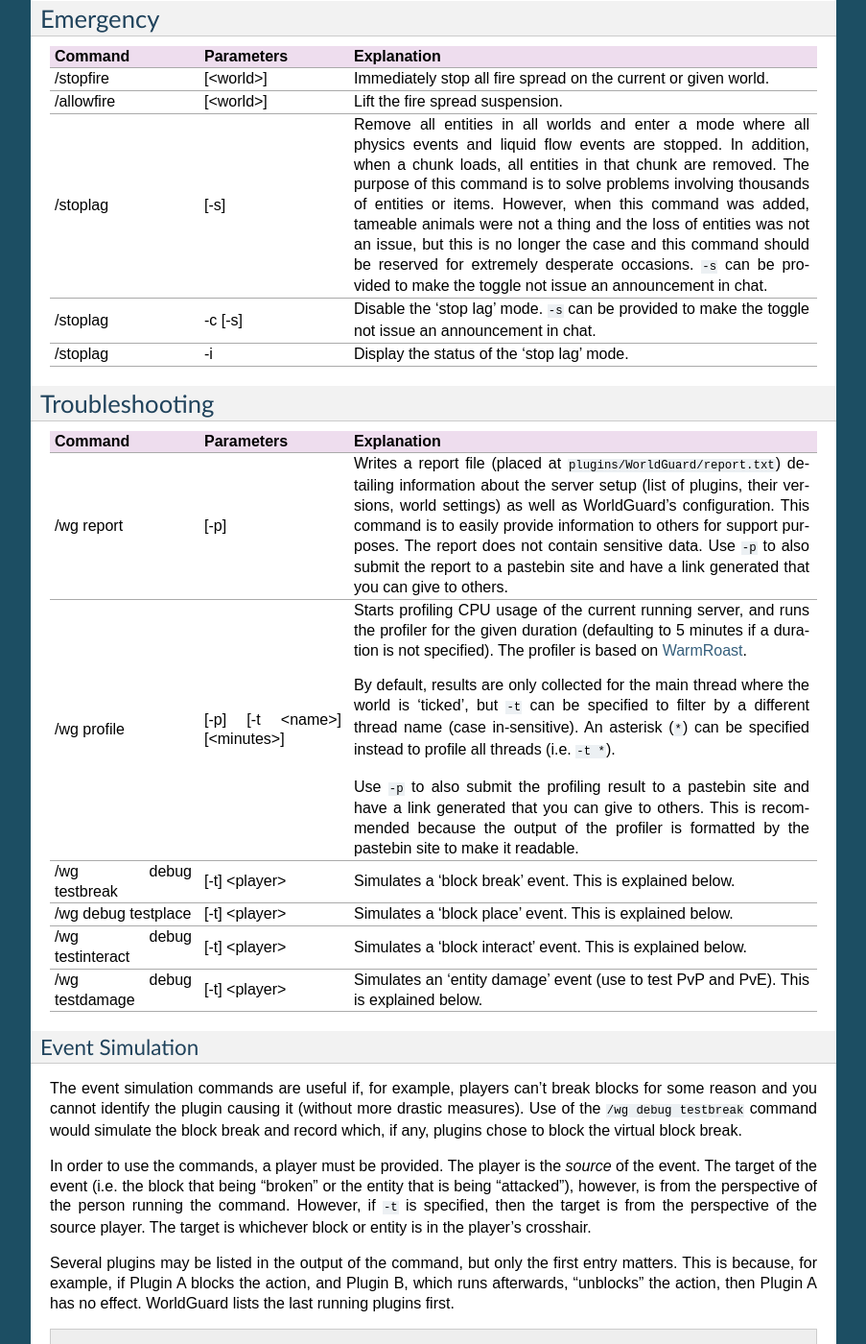
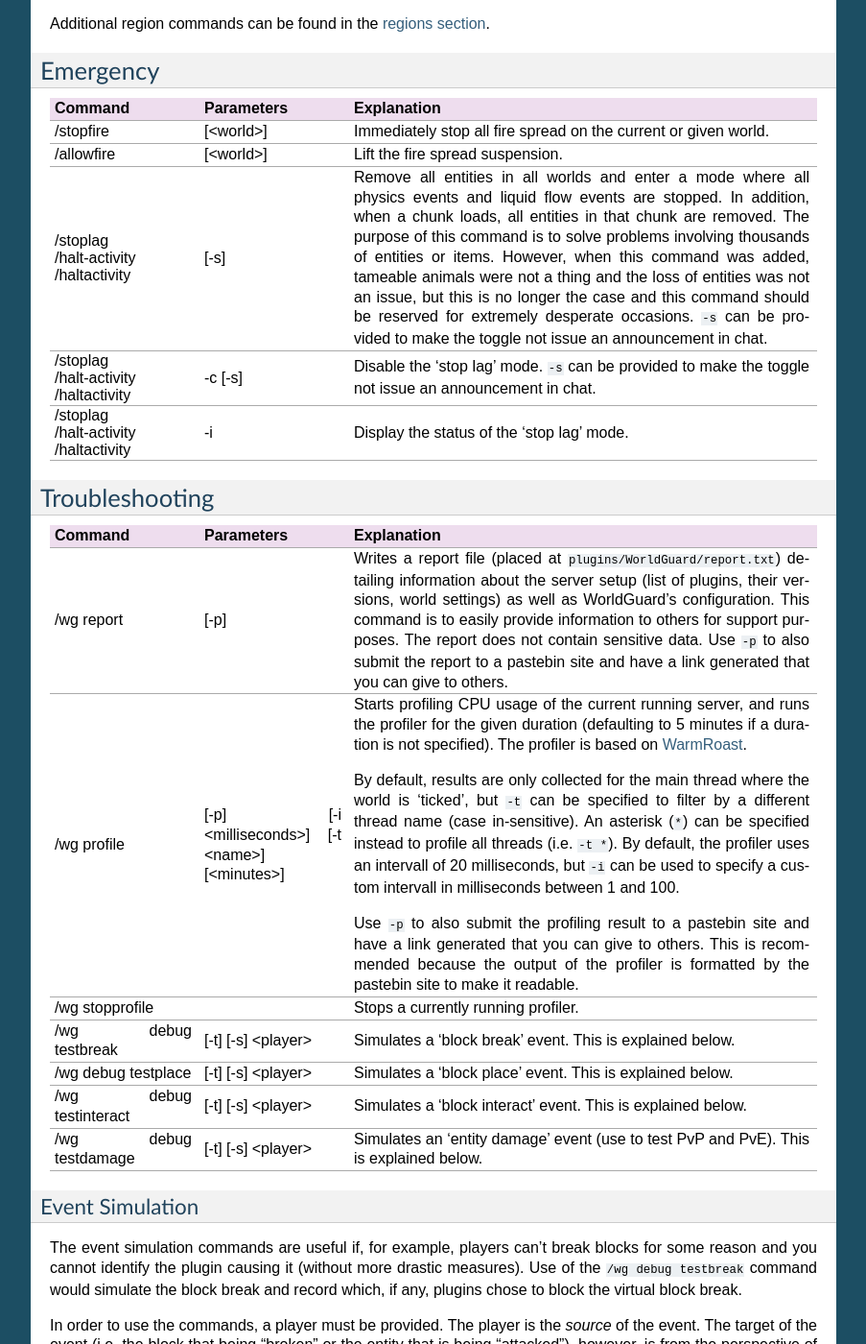
Before and after one commit to aurorasmiles/WorldGuardDocs, a Sphinx documentation site: the page built from source/commands.rst, in a window 1280 px wide and 1400 px high, scrolled down 1336 px. Shown: the whole window at 96% size, without its empty margins (198-1101 px from the left). Built offline with Sphinx 7.4.7, drawn with Linux system fonts in a browser that asks for light colours; some of the changed text lies outside the part shown.

Commit message:
Adds undocumented commands, aliases and flags
I've opted to display aliases slightly differently on the commands
page. I did not document the -n flag, as I assume that it will
be removed soon (as already happened with rg define).

```diff
--- a/source/commands.rst
+++ b/source/commands.rst
@@ -10,7 +10,7 @@
 * Troubleshooting
 * WorldGuard-related (version information, reloading configuration)
 
-See the :doc:`permissions page <permissions>` for the necessary permission nodes.
+See the :doc:`permissions page <permissions>` for the necessary permission nodes. Some commands come with built-in aliases, those are listed in the same row.
 
 .. hint::
     When a parameter (like ``<player>``) is surrounded by ``[]``, it means that the parameter is optional. In addition, don't put ``<`` or ``>`` when entering the command.
@@ -50,9 +51,14 @@
     :header: Command, Parameters, Explanation
     :widths: 8, 8, 25
 
-    /wg flushstates [player],,"Debugging command that clears information about players that is stored for the purpose of applying :doc:`region flags <regions/flags>`. For example, for the ``entry`` flag to work, the player's last 'block' is stored every time they move, which is used to determine whether the player has entered a region. This command can be useful when a player is stuck inside or outside a region due to the ``entry`` or ``exit`` flags, especially after changes in membership, permission groups, etc. The optional player argument will reset states only for the provided player; if not supplied, all players' flag states will be reset."
+    "
+    | /wg flushstates
+    | /wg clearstates",[<player>],"Debugging command that clears information about players that is stored for the purpose of applying :doc:`region flags <regions/flags>`. For example, for the ``entry`` flag to work, the player's last 'block' is stored every time they move, which is used to determine whether the player has entered a region. This command can be useful when a player is stuck inside or outside a region due to the ``entry`` or ``exit`` flags, especially after changes in membership, permission groups, etc. The optional player argument will reset states only for the provided player; if not supplied, all players' flag states will be reset."
+    "
+    | /rg bypass
+    | /rg toggle-bypass",[on/off],"Toggles region protection bypass mode, allowing you to ignore region protections (except for PvP deny)"
 
-Additional region commands can be found in the :doc:`regions section <regions/index>`.
+Additional region commands can be found in the :doc:`regions section <regions/commands>`.
 
 Emergency
 =========
@@ -63,9 +69,18 @@
 
     /stopfire,[<world>],"Immediately stop all fire spread on the current or given world."
     /allowfire,[<world>],"Lift the fire spread suspension."
-    /stoplag,[-s],"Remove all entities in all worlds and enter a mode where all physics events and liquid flow events are stopped. In addition, when a chunk loads, all entities in that chunk are removed. The purpose of this command is to solve problems involving thousands of entities or items. However, when this command was added, tameable animals were not a thing and the loss of entities was not an issue, but this is no longer the case and this command should be reserved for extremely desperate occasions. ``-s`` can be provided to make the toggle not issue an announcement in chat."
-    /stoplag,-c [-s],"Disable the 'stop lag' mode. ``-s`` can be provided to make the toggle not issue an announcement in chat."
-    /stoplag,-i,"Display the status of the 'stop lag' mode."
+    "
+    | /stoplag
+    | /halt-activity
+    | /haltactivity",[-s],"Remove all entities in all worlds and enter a mode where all physics events and liquid flow events are stopped. In addition, when a chunk loads, all entities in that chunk are removed. The purpose of this command is to solve problems involving thousands of entities or items. However, when this command was added, tameable animals were not a thing and the loss of entities was not an issue, but this is no longer the case and this command should be reserved for extremely desperate occasions. ``-s`` can be provided to make the toggle not issue an announcement in chat."
+    "
+    | /stoplag
+    | /halt-activity
+    | /haltactivity",-c [-s],"Disable the 'stop lag' mode. ``-s`` can be provided to make the toggle not issue an announcement in chat."
+    "
+    | /stoplag
+    | /halt-activity
+    | /haltactivity",-i,"Display the status of the 'stop lag' mode."
 
 .. _troubleshooting:
 
@@ -77,15 +92,16 @@
     :widths: 8, 8, 25
 
     /wg report,[-p],"Writes a report file (placed at ``plugins/WorldGuard/report.txt``) detailing information about the server setup (list of plugins, their versions, world settings) as well as WorldGuard's configuration. This command is to easily provide information to others for support purposes. The report does not contain sensitive data. Use ``-p`` to also submit the report to a pastebin site and have a link generated that you can give to others."
-    /wg profile,[-p] [-t <name>] [<minutes>],"Starts profiling CPU usage of the current running server, and runs the profiler for the given duration (defaulting to 5 minutes if a duration is not specified). The profiler is based on `WarmRoast <https://github.com/sk89q/warmroast>`_.
+    /wg profile,[-p] [-i <milliseconds>] [-t <name>] [<minutes>],"Starts profiling CPU usage of the current running server, and runs the profiler for the given duration (defaulting to 5 minutes if a duration is not specified). The profiler is based on `WarmRoast <https://github.com/sk89q/warmroast>`_.
 
-    By default, results are only collected for the main thread where the world is 'ticked', but ``-t`` can be specified to filter by a different thread name (case in-sensitive). An asterisk (``*``) can be specified instead to profile all threads (i.e. ``-t *``).
+    By default, results are only collected for the main thread where the world is 'ticked', but ``-t`` can be specified to filter by a different thread name (case in-sensitive). An asterisk (``*``) can be specified instead to profile all threads (i.e. ``-t *``). By default, the profiler uses an intervall of 20 milliseconds, but ``-i`` can be used to specify a custom intervall in milliseconds between 1 and 100.
 
     Use ``-p`` to also submit the profiling result to a pastebin site and have a link generated that you can give to others. This is recommended because the output of the profiler is formatted by the pastebin site to make it readable."
-    /wg debug testbreak,[-t] <player>,"Simulates a 'block break' event. This is explained below."
-    /wg debug testplace,[-t] <player>,"Simulates a 'block place' event. This is explained below."
-    /wg debug testinteract,[-t] <player>,"Simulates a 'block interact' event. This is explained below."
-    /wg debug testdamage,[-t] <player>,"Simulates an 'entity damage' event (use to test PvP and PvE). This is explained below."
+    /wg stopprofile,,Stops a currently running profiler.
+    /wg debug testbreak,[-t] [-s] <player>,"Simulates a 'block break' event. This is explained below."
+    /wg debug testplace,[-t] [-s] <player>,"Simulates a 'block place' event. This is explained below."
+    /wg debug testinteract,[-t] [-s] <player>,"Simulates a 'block interact' event. This is explained below."
+    /wg debug testdamage,[-t] [-s] <player>,"Simulates an 'entity damage' event (use to test PvP and PvE). This is explained below."
 
 Event Simulation
 ~~~~~~~~~~~~~~~~
@@ -104,6 +120,8 @@
 
 Be aware that the tests are not entirely complete. This is because Bukkit sometimes throws *other* events for some actions. For example, when filling a bucket, Bukkit fires a *bucket fill event*, which WorldGuard currently does not provide a way to simulate. Lastly, sometimes Minecraft features (like adventure mode or the built-in spawn protection) may be at play.
 
+Use ``-s`` to print a stacktrace with additional information to the console.
+
 .. warning::
 
     While the events are simulations in that Minecraft won't place or break the block in question, plugins do act upon the events. For example, a plugin may allow you to right click specially marked signs to teleport, and simulating an interact event on a teleport sign may possibly cause the victim player to be teleported.
@@ -118,4 +136,6 @@
 
     /wg version,,"Show WorldGuard's version."
     /wg reload,,"Reload WorldGuard's configuration, blacklist, and region data."
-    /wg running,,"Show WorldGuard's running tasks. An example of a running task is a UUID lookup of a player that occurs in the background."
+    "
+    | /wg running
+    | /wg queue",,"Show WorldGuard's running tasks. An example of a running task is a UUID lookup of a player that occurs in the background."
```
Also changed, not shown: other parts of source/commands.rst (+3 -2 lines), source/regions/commands.rst (+11 -6 lines).
